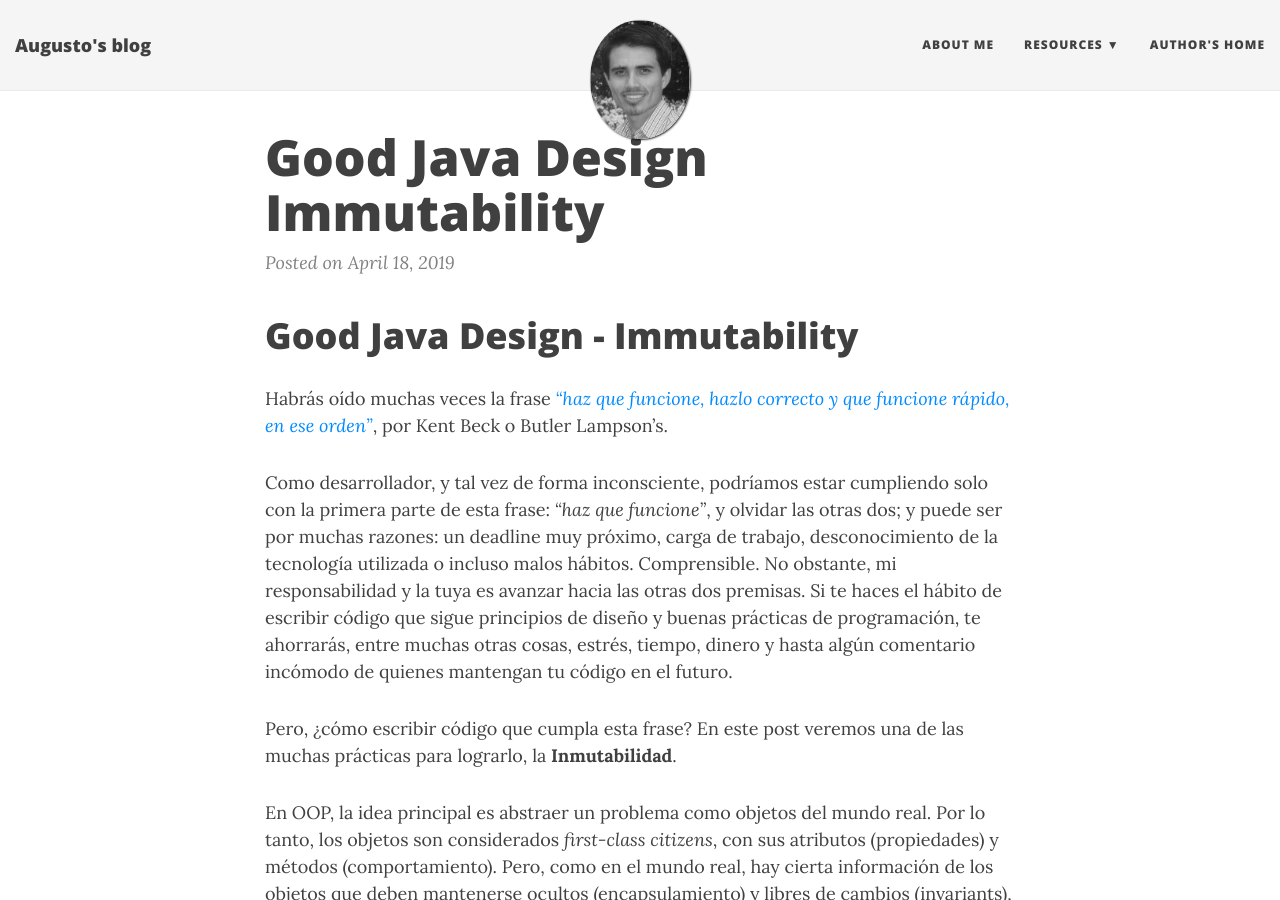
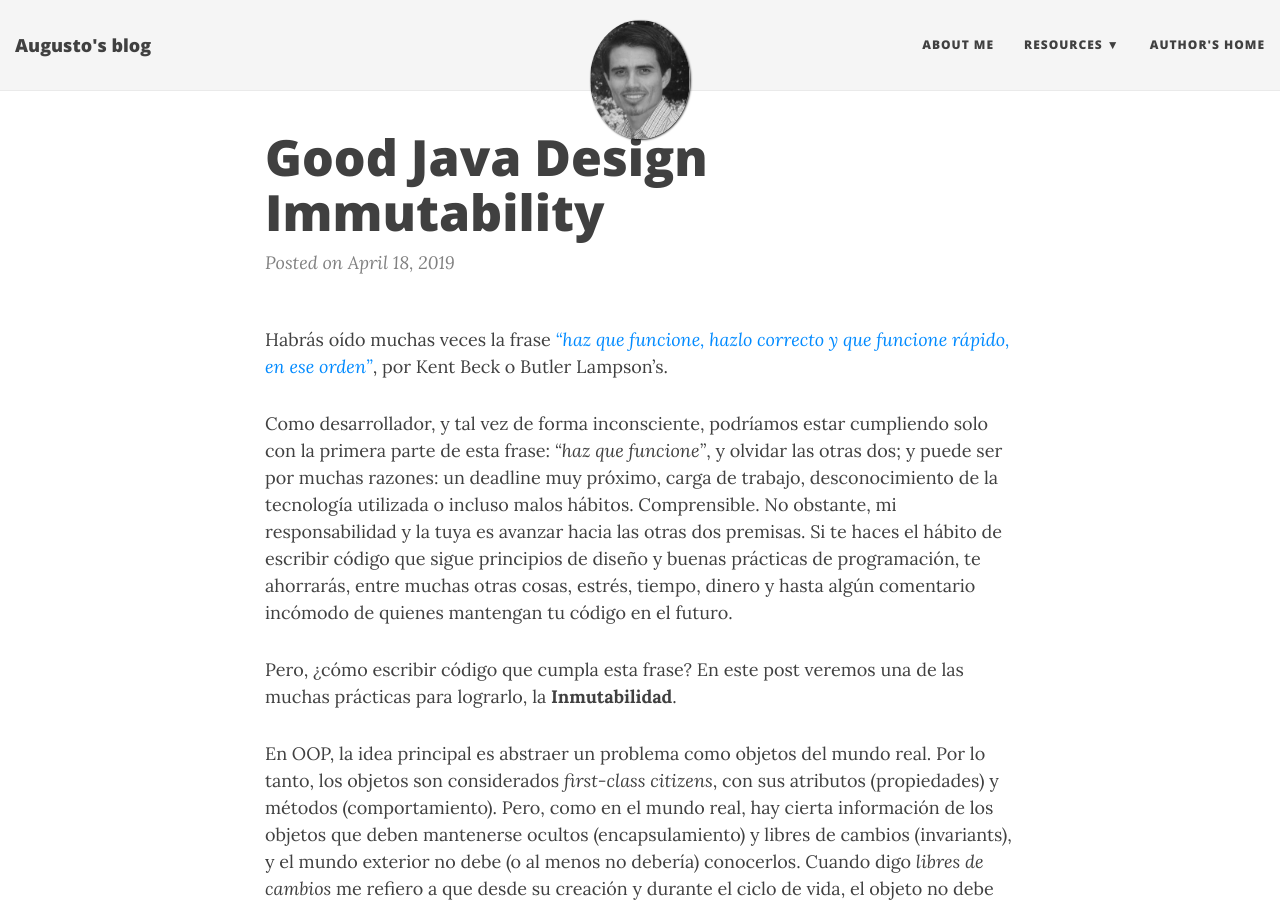
Before and after one commit to aukustomx/aukustomx.github.io, a Jekyll site: the page built from _posts/2019-04-18-good-java-design-immutability.md, in a window 1280 px wide and 900 px high. Built offline with Jekyll 4.4.1, drawn with Linux system fonts in a browser that asks for light colours; nearby versions of some CDN libraries.

Commit message:
Update 2019-04-18-good-java-design-immutability.md

```diff
--- a/_posts/2019-04-18-good-java-design-immutability.md
+++ b/_posts/2019-04-18-good-java-design-immutability.md
@@ -1,5 +1,3 @@
-# Good Java Design - Immutability
-
 Habrás oído muchas veces la frase [*"haz que funcione, hazlo correcto y que funcione rápido, en ese orden"*](http://wiki.c2.com/?MakeItWorkMakeItRightMakeItFast), por Kent Beck o Butler Lampson's.
 
 Como desarrollador, y tal vez de forma inconsciente, podríamos estar cumpliendo solo con la primera parte de esta frase: *"haz que funcione"*, y olvidar las otras dos; y puede ser por muchas razones: un deadline muy próximo, carga de trabajo, desconocimiento de la tecnología utilizada o incluso malos hábitos. Comprensible. No obstante, mi responsabilidad y la tuya es avanzar hacia las otras dos premisas. Si te haces el hábito de escribir código que sigue principios de diseño y buenas prácticas de programación, te ahorrarás, entre muchas otras cosas, estrés, tiempo, dinero y hasta algún comentario incómodo de quienes mantengan tu código en el futuro.
```
